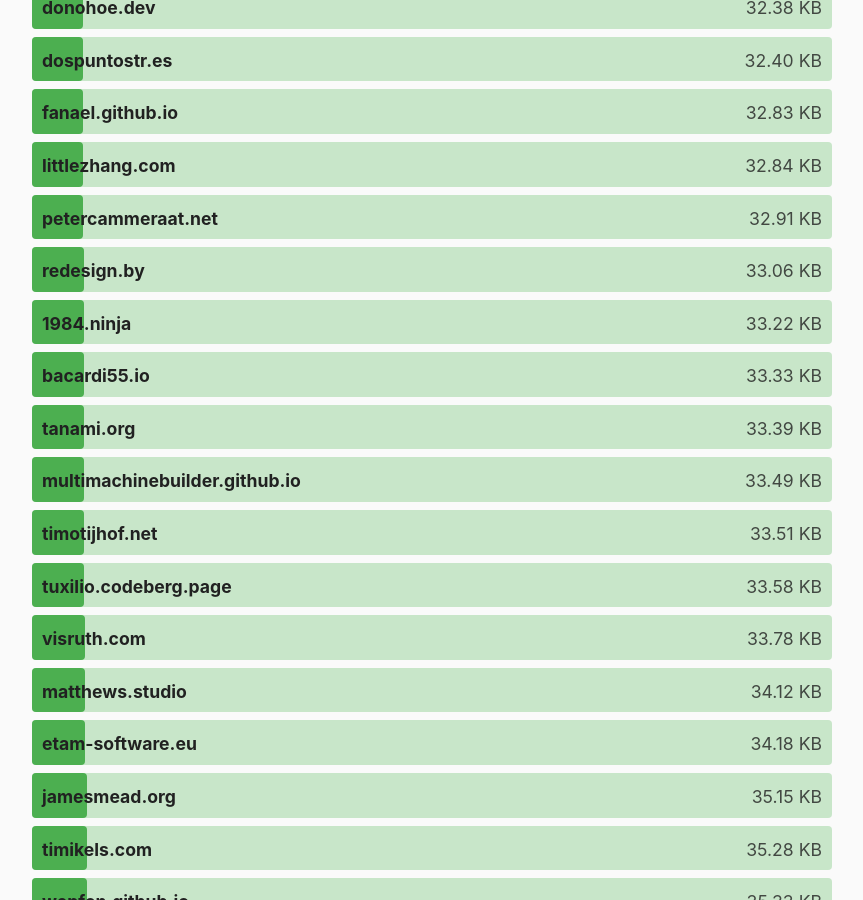
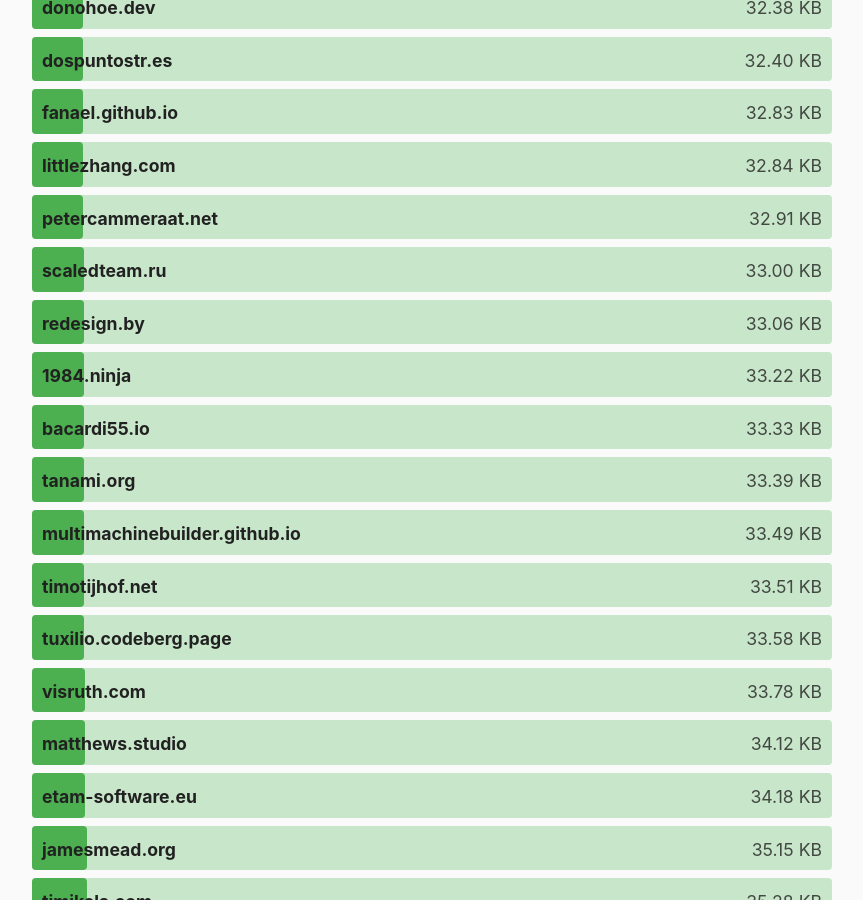
Before and after one commit to kevquirk/512kb.club, a Jekyll site: the page built from index.md, in a window 1280 px wide and 900 px high, scrolled down 12210 px. Shown: the whole window, without its empty margins (208-1071 px from the left). Built offline with Jekyll 4.4.1, drawn with Linux system fonts in a browser that asks for light colours.

Commit message:
Added scaledteam.ru

```diff
--- a/_data/sites.yml
+++ b/_data/sites.yml
@@ -4332,3 +4332,8 @@
   url: https://zwieratko.sk/
   size: 30.94
   last_checked: 2025-05-18
+
+- domain: scaledteam.ru
+  url: https://scaledteam.ru/
+  size: 33
+  last_checked: 2025-08-08
```
